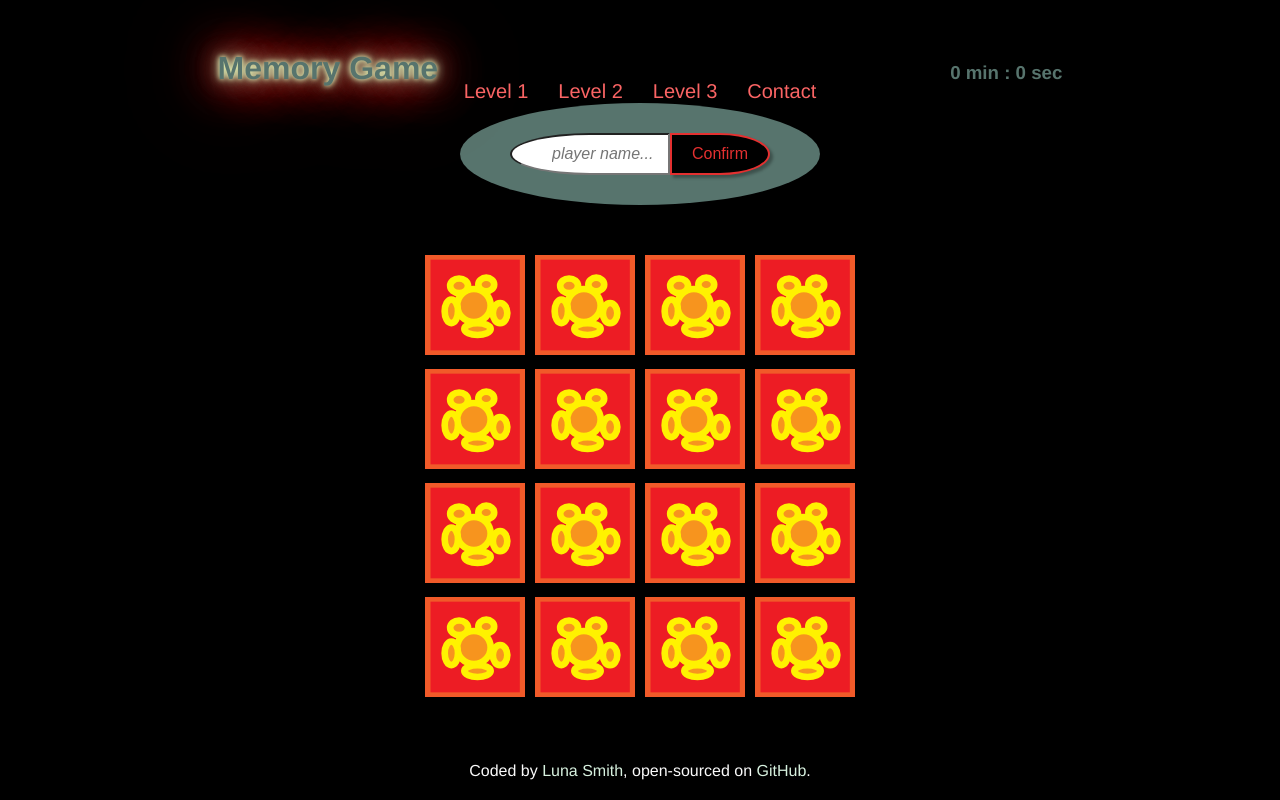
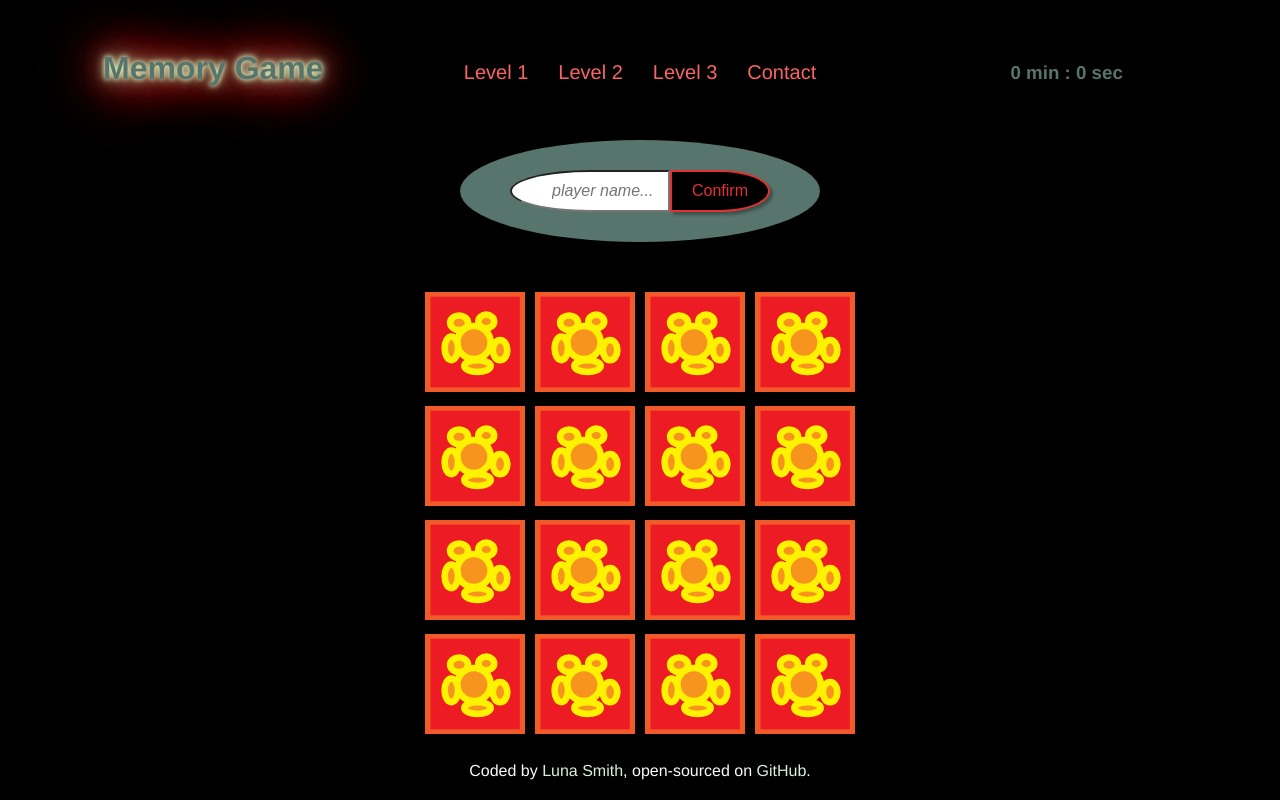
Before and after one commit to Lu-Smith/memory_game_vue, a Vue app: page / in a window 1280 px wide. Built offline with nearby package versions, Linux system fonts and the light colour scheme.

Commit message:
Updated styles

```diff
--- a/src/App.vue
+++ b/src/App.vue
@@ -1,5 +1,4 @@
 <template>
-  <MainHeader />
   <MainGame />
   <MainFooter />
 </template>
@@ -14,7 +13,6 @@ export default defineComponent({
   name: 'App',
   components: {
     MainFooter,
-    MainHeader,
     MainGame
   }
 });
--- a/src/components/Footer/MainFooter.vue
+++ b/src/components/Footer/MainFooter.vue
@@ -29,14 +29,14 @@
     height: 2px;
     bottom: -5px;
     left: 0;
-    background-color: #9fd3c7;
+    background-color: #57746d;
     visibility: hidden;
     transform: scaleX(0);
     transition: all 0.3s ease-in-out;
   }
 
   footer a:hover {
-    color: #9fd3c7;
+    color: #57746d;
   }
 
   footer a:hover::before {
--- a/src/components/Game/MainGame.vue
+++ b/src/components/Game/MainGame.vue
@@ -17,6 +17,7 @@
   <GameGrid :cells="cells" @uncoverCard="uncoverCard"/>
   <div class="titleTimer">
     <MainTitle />
+    <MainHeader />
     <GameTimer :timerMinutes="timerMinutes" :timerSeconds="timerSeconds"/>
   </div>
 </template>
@@ -31,10 +32,11 @@ import PlayGame from '../Types/PlayGame'
 import MainGameComponent from '../Types/MainGameComponent'
 import GameTimer from '../Header/GameTimer.vue';
 import MainTitle from '../Header/MainTitle.vue';
+import MainHeader from '../Header/MainHeader.vue';
 
 export default {
   components: {
-    GameGrid, GameTimer, MainTitle
+    GameGrid, GameTimer, MainTitle, MainHeader
   },
   data()  {
     return {
@@ -133,6 +135,7 @@ export default {
   background: #57746d;
   padding: 30px 50px;
   border-radius: 50%;
+  margin-top: 80px;
 }
 
 .name-button {
@@ -162,10 +165,9 @@ export default {
 }
 
 .titleTimer {
-  display: flex;
+  display: grid;
+  grid-template-columns: repeat(3, 1fr);
   align-items: baseline;
-  justify-content: center;
-  gap: 40%;
   position: fixed;
   top: 0;
   right: 0;
--- a/src/components/Header/MainHeader.vue
+++ b/src/components/Header/MainHeader.vue
@@ -19,7 +19,6 @@ ul {
   display: flex;
   justify-content: center;
   align-items: center;
-  margin: 80px 0 0 0;
   gap: 30px;
   list-style: none;
   padding: 0;
@@ -34,7 +33,7 @@ li {
 }
 
 li:hover {
-  color: #9fd3c7;
+  color: #57746d;
 }
 
 li::before {
```
